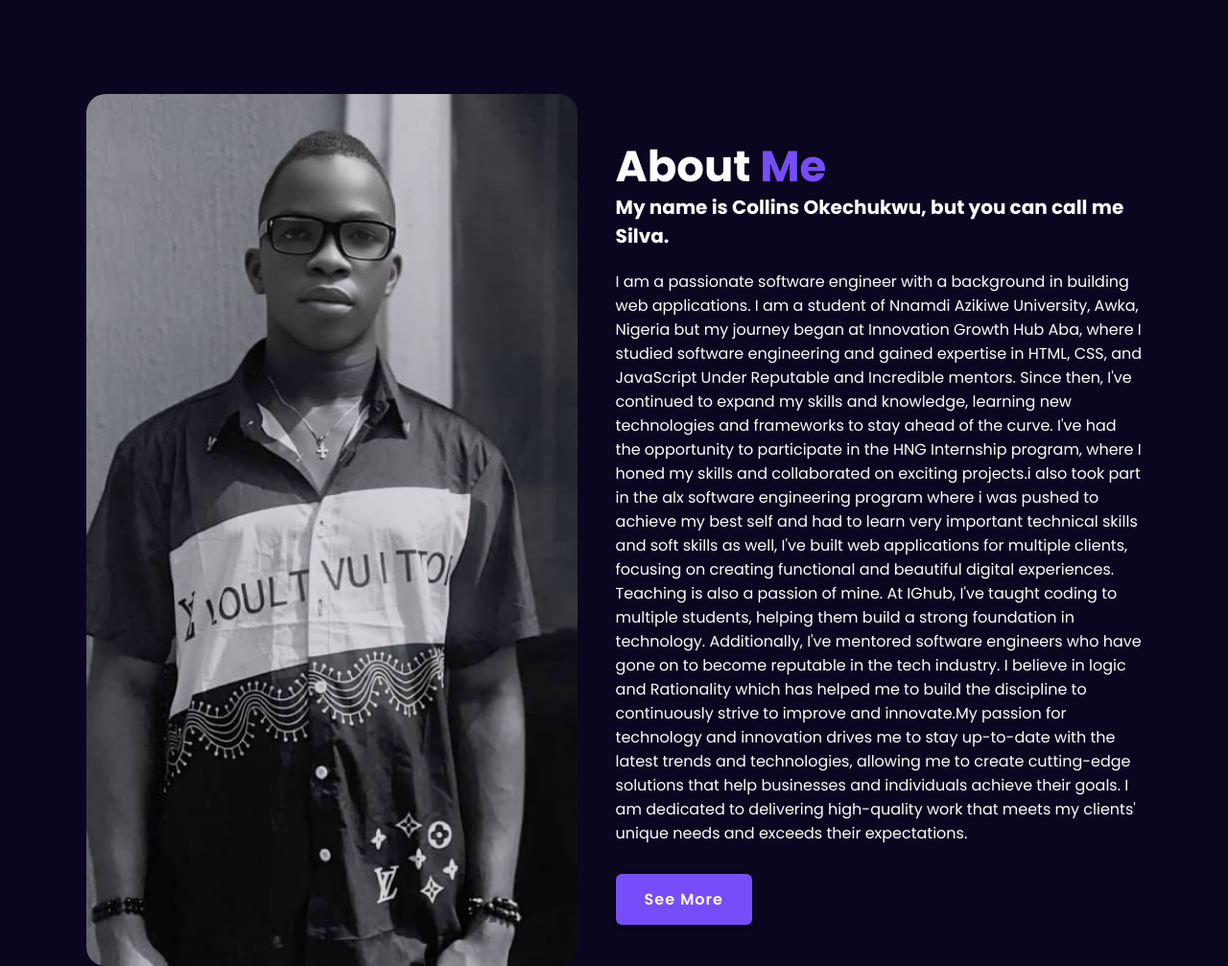
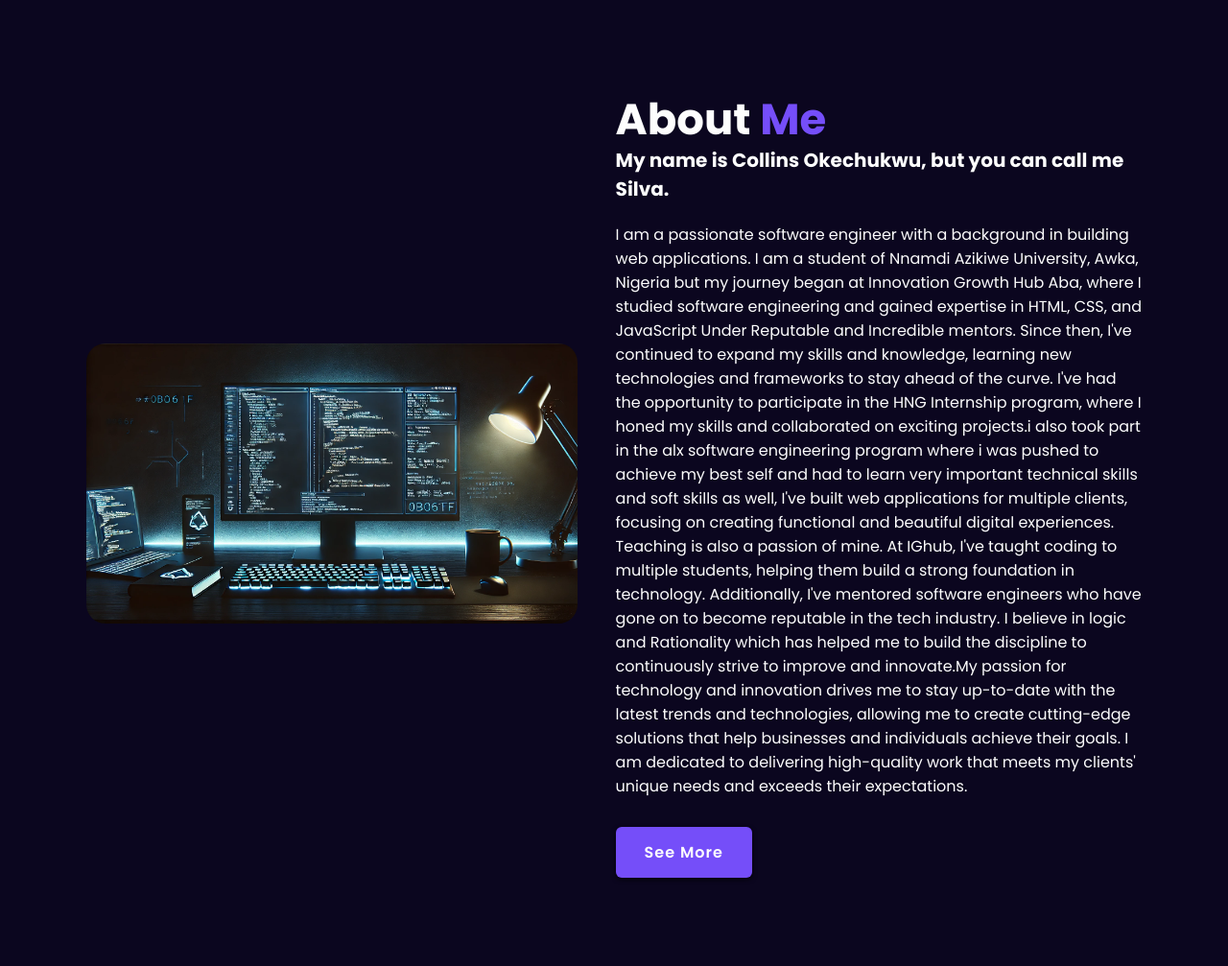
Before and after one commit to Nexus-0-1/Silva-Portfolio, a plain HTML site: page index.html in a window 1280 px wide. Shown: the part 802-1809 px from the top of the page at 96% size. Drawn offline with nearby package versions, Linux system fonts and the light colour scheme.

Commit message:
new about us image

```diff
--- a/index.html
+++ b/index.html
@@ -98,7 +98,7 @@
     <!-- about section design -->
     <section class="about" id="about">
         <div class="about-img">
-            <img src="images/silva-snap1.jpeg" alt="">
+            <img src="images/modified silva image.webp" alt="">
         </div>
 
         <div class="about-content">
```
Also changed, not shown: images/modified 2.webp (added), images/modified silva image.webp (added).
